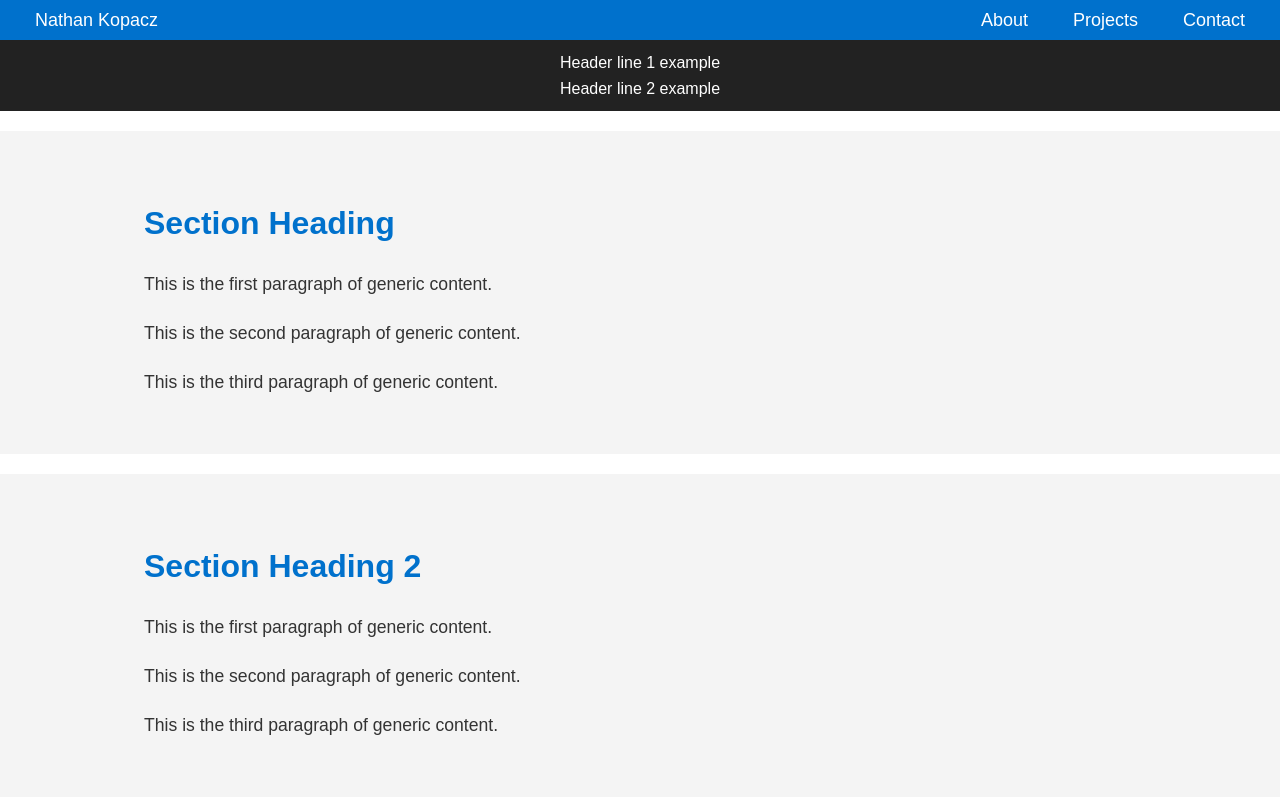
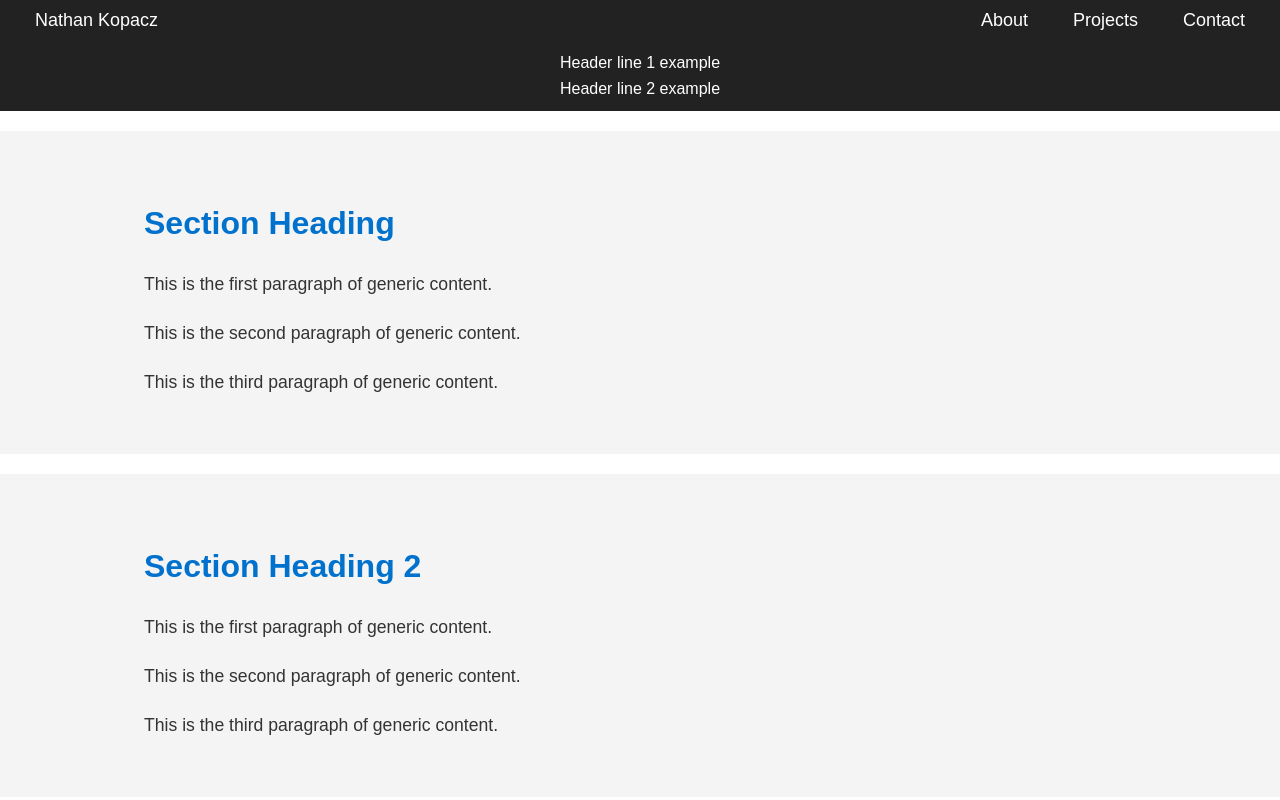
Before and after one commit to Ndkopacz/Ndkopacz.github.io, a plain HTML site: page index.html in a window 1280 px wide. Shown: the top 800 px of the page. Drawn offline with Linux system fonts and the light colour scheme.

Commit message:
Changing the nav bar to merge with headers

```diff
--- a/css/styles.css
+++ b/css/styles.css
@@ -39,7 +39,8 @@ header h1 {
 /* TODO - Make nav transparent at the start*/
 /* TODO - add image to home screen */
 nav {
-    background-color: #0071cc; /* Set the background color */
+    /* background-color: #0071cc; Set the background color */
+    background-color: #222222;
     width: 100%; /* Full width across the screen */
     padding: 10px 20px; /* Add some padding */
     display: flex; /* Use flexbox for layout */
```
